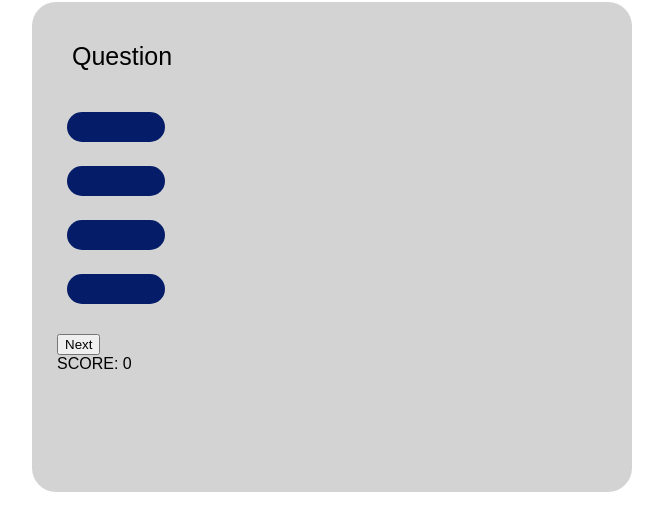
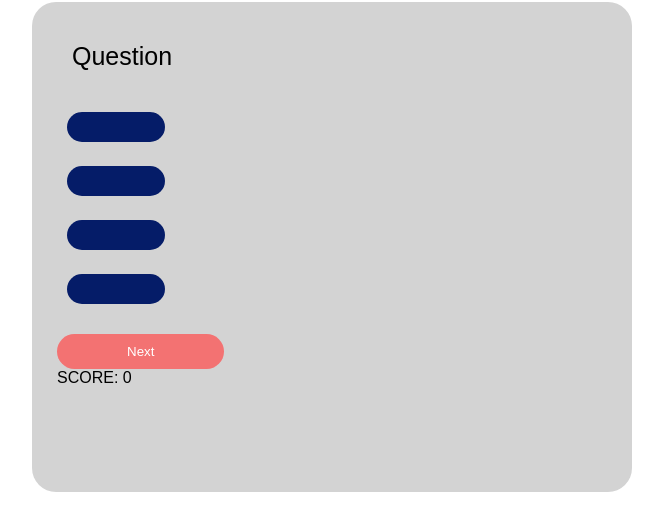
Before and after one commit to gleidecn/Online-Quiz, a plain HTML site: page index.html in a window 1280 px wide. Shown: the part 142-672 px from the top of the page, without its empty margins (308-971 px from the left). Drawn offline with Linux system fonts and the light colour scheme; a web font is replaced by a local one.

Commit message:
Add the next button and colors

```diff
--- a/assets/css/style.css
+++ b/assets/css/style.css
@@ -79,3 +79,12 @@ body{
     width: 40%;
     float: left;
 }
+
+.quiz .score .next button{
+    padding: 10px 70px;
+    color: white;
+    background-color:#f37272;
+    border: none;
+    border-radius: 24px;
+    cursor: pointer;
+}
```
